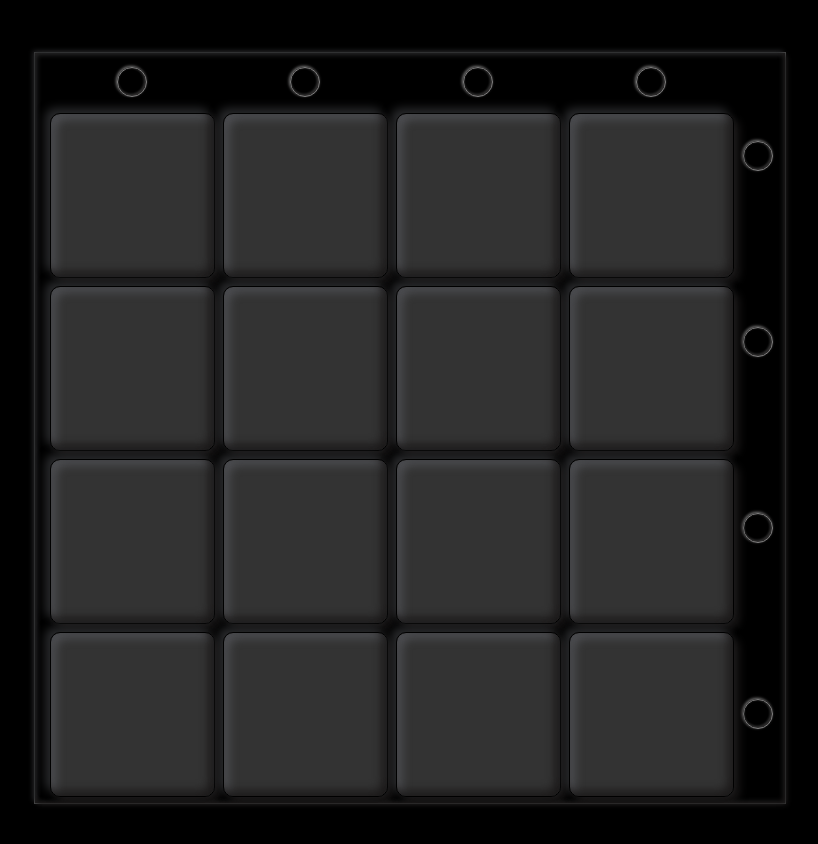
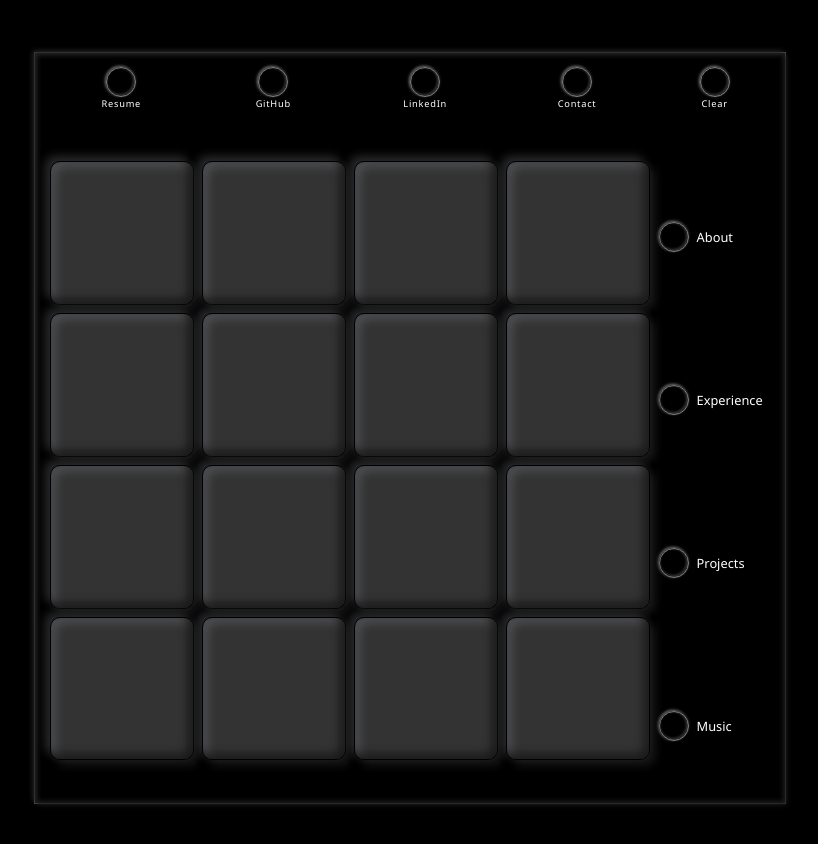
Before and after one commit to AparCode/aparfolio, a website: page index.html in a window 1280 px wide. Shown: the whole page, without its empty margins (230-1048 px from the left). Drawn offline with Linux system fonts and the light colour scheme.

Commit message:
added some text to the launchpad

```diff
--- a/index.html
+++ b/index.html
@@ -11,19 +11,51 @@
 </head>
 <body>
     <main>
-        <div class = "container-frame">
+        <div class="container-frame">
             <div class="container">
-                <div class="top-controls">
-                    <button class="button"></button>
-                    <button class="button"></button>
-                    <button class="button"></button>
-                    <button class="button"></button>
+                <div class="top-controls-wrap">
+                    <div class="top-controls">
+                        <div class="top-control-item">
+                            <button class="button" aria-label="Resume"></button>
+                            <span class="top-label">Resume</span>
+                        </div>
+                        <div class="top-control-item">
+                            <button class="button" aria-label="GitHub"></button>
+                            <span class="top-label">GitHub</span>
+                        </div>
+                        <div class="top-control-item">
+                            <button class="button" aria-label="LinkedIn"></button>
+                            <span class="top-label">LinkedIn</span>
+                        </div>
+                        <div class="top-control-item">
+                            <button class="button" aria-label="Contact"></button>
+                            <span class="top-label">Contact</span>
+                        </div>
+                    </div>
+                </div>
+                <div class="clear-control">
+                    <div class="top-control-item">
+                        <button class="button" aria-label="Clear"></button>
+                        <span class="top-label">Clear</span>
+                    </div>
                 </div>
                 <div class="side-controls">
-                    <button class="button"></button>
-                    <button class="button"></button>
-                    <button class="button"></button>
-                    <button class="button"></button>
+                    <div class="side-control-row">
+                        <button class="button" aria-label="About"></button>
+                        <span class="side-label">About</span>
+                    </div>
+                    <div class="side-control-row">
+                        <button class="button" aria-label="Experience"></button>
+                        <span class="side-label">Experience</span>
+                    </div>
+                    <div class="side-control-row">
+                        <button class="button" aria-label="Projects"></button>
+                        <span class="side-label">Projects</span>
+                    </div>
+                    <div class="side-control-row">
+                        <button class="button" aria-label="Music"></button>
+                        <span class="side-label">Music</span>
+                    </div>
                 </div>
                 <div class="led-pads">
                     <div class="pad">
@@ -60,6 +92,7 @@
                     </div>
                 </div>
             </div>
+        </div>
     </main>
 </body>
 </html>
--- a/style.css
+++ b/style.css
@@ -42,16 +42,20 @@ h1{
 }
 
 .container{
+    --pad-columns: 4;
+    --pad-rows: 4;
+    --pad-gap: clamp(6px, 1vmin, 12px);
+    --top-label-gap: clamp(0px, 0.25vmin, 1px);
     width: 100%;
     height: 100%;
     box-sizing: border-box;
     margin-inline: auto;
     display:grid;
     min-height: auto;
-    grid-template-columns: repeat(4, minmax(0, 1fr)) clamp(20px, 3.5vmin, 60px);
+    grid-template-columns: repeat(4, minmax(0, 1fr)) clamp(110px, 14vmin, 180px);
     grid-template-rows: auto auto;
     grid-template-areas:
-    "top top top top side"
+    "top top top top clear"
     "pads pads pads pads side";
     gap: clamp(8px, 1.2vmin, 16px);
     padding: clamp(10px, 1.8vmin, 20px) clamp(10px, 1.8vmin, 20px) 0;
@@ -91,13 +95,48 @@ h1{
     background-color: #4f5054;
 }
 
+.top-label{
+    font-size: clamp(0.58rem, 1.1vmin, 0.82rem);
+    letter-spacing: 0.08em;
+    color: white;
+    display: block;
+    white-space: nowrap;
+    line-height: 1;
+    margin-top: 1px;
+    text-align: center;
+}
+
 .top-controls {
+    display: grid;
+    grid-template-columns: repeat(var(--pad-columns), minmax(0, 1fr));
+    gap: var(--pad-gap);
+    justify-items: center;
+    align-items: start;
+    width: 100%;
+    padding: 0;
+}
+
+.top-controls-wrap {
     grid-area: top;
     display: grid;
-    grid-template-columns: repeat(4, minmax(0, 1fr));
-    gap: clamp(6px, 1vmin, 12px);
+    gap: clamp(4px, 0.8vmin, 10px);
+}
+
+.clear-control{
+    grid-area: clear;
+    display: grid;
     justify-items: center;
-    padding: 0;
+    align-items: start;
+}
+
+.top-control-item{
+    display: grid;
+    grid-template-rows: auto auto;
+    justify-items: center;
+    align-items: start;
+    align-content: start;
+    gap: var(--top-label-gap);
+    min-width: 0;
 }
 
 .button{
@@ -122,9 +161,9 @@ h1{
     grid-area: pads;
     display:grid;
     border: 1px solid black;
-    grid-template-columns: repeat(4, minmax(0, 1fr));
-    grid-template-rows: repeat(4, minmax(0, 1fr));
-    gap: clamp(6px, 1vmin, 12px);
+    grid-template-columns: repeat(var(--pad-columns), minmax(0, 1fr));
+    grid-template-rows: repeat(var(--pad-rows), minmax(0, 1fr));
+    gap: var(--pad-gap);
     aspect-ratio: 1/1;
     cursor:pointer;
     width: 100%;
@@ -134,9 +173,25 @@ h1{
     grid-area: side;
     display: grid;
     grid-template-columns: 1fr;
-    grid-template-rows: repeat(4, minmax(0, 1fr));
+    grid-template-rows: repeat(var(--pad-rows), minmax(0, 1fr));
+    gap: var(--pad-gap);
+    width: 100%;
+    height: 100%;
+    justify-self: stretch;
+    align-items: stretch;
+}
+
+.side-control-row{
+    display: grid;
+    grid-template-columns: auto 1fr;
+    height: 100%;
+    align-items: center;
     gap: clamp(6px, 1vmin, 12px);
-    width: clamp(24px, 3.5vmin, 60px);
-    justify-self: center;
-    align-items: center;
 }
+
+.side-label{
+    font-size: clamp(0.8rem, 0.9vmin, 1rem);
+    color: white;
+    text-align: left;
+    white-space: nowrap;
+}
```
